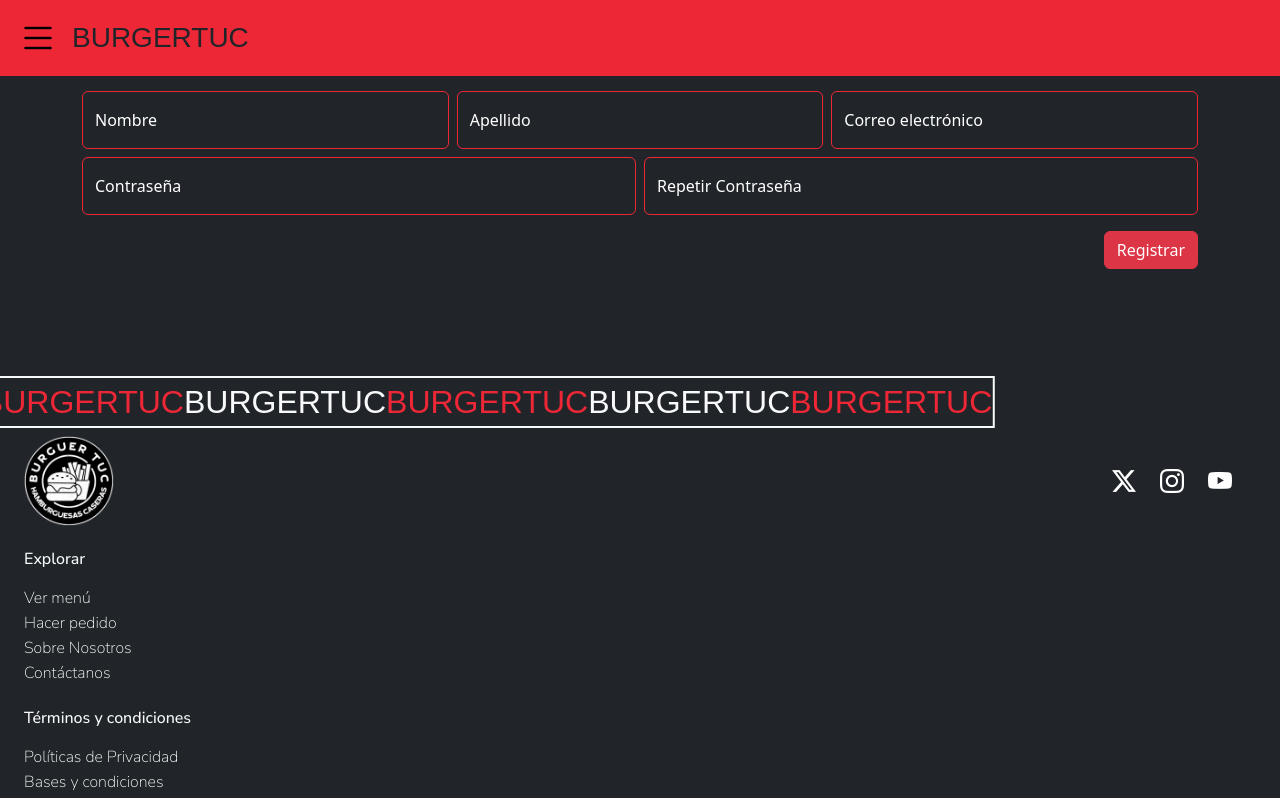
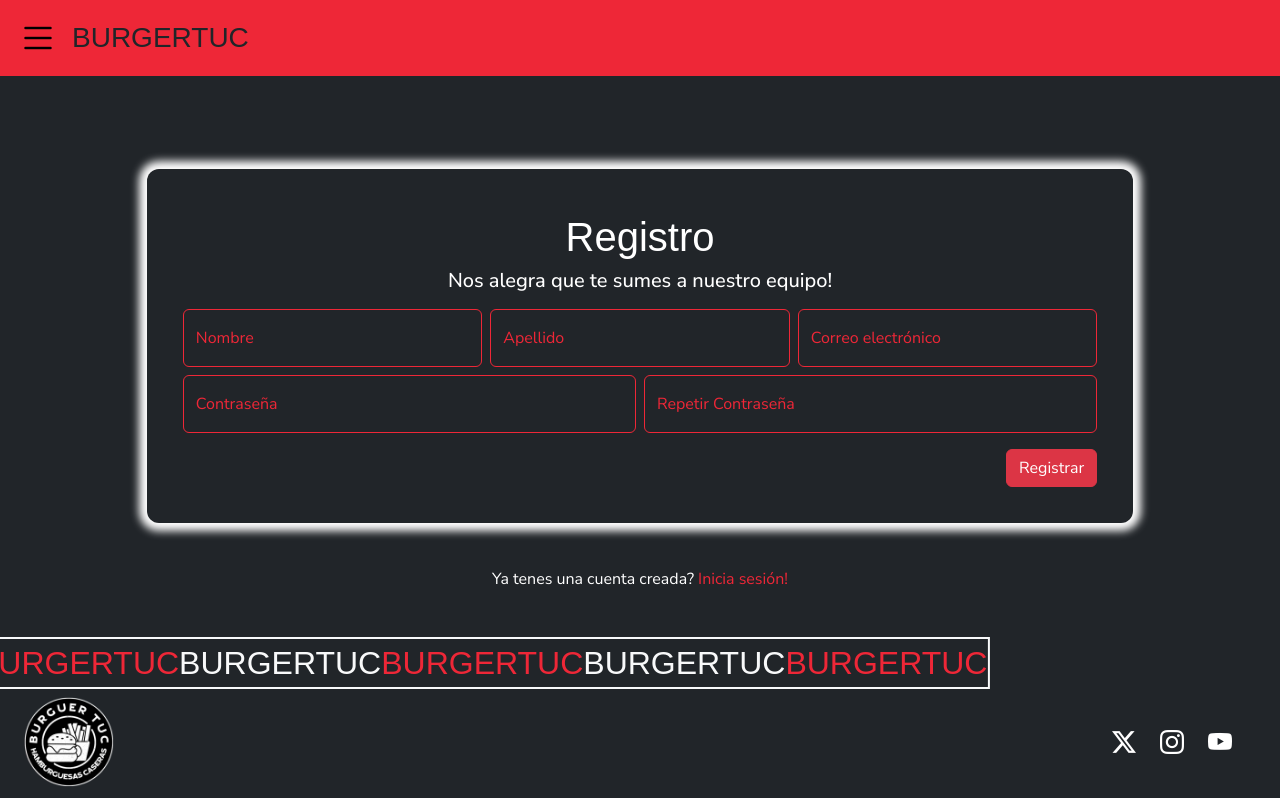
Before and after one commit to ignaciolencina/proyecto-final-grupo1-frontend, a React (Vite) app: page /register in a window 1280 px wide. Shown: the top 798 px of the page. Built offline with nearby package versions, Linux system fonts and the light colour scheme; no server answers; a web font is replaced by a local one.

Commit message:
agrego registro form y estilos

```diff
--- a/src/components/Register/RegisterForm.jsx
+++ b/src/components/Register/RegisterForm.jsx
@@ -8,21 +8,9 @@
 import { postRegisterFn } from "../../api/auth";
 
 const RegisterForm = () => {
-  // ---------------------------------------------
-  // Zustand
-  // ---------------------------------------------
-
   const { login } = useSession();
 
-  // ---------------------------------------------
-  // RRD
-  // ---------------------------------------------
-
   const navigate = useNavigate();
-
-  // ---------------------------------------------
-  // RHF
-  // ---------------------------------------------
 
   const {
     register,
@@ -31,19 +19,16 @@
     reset,
   } = useForm();
 
-  // ---------------------------------------------
-  // RQ
-  // ---------------------------------------------
-
   const { mutate: postRegister } = useMutation({
     mutationFn: postRegisterFn,
     onSuccess: (userData) => {
       toast.dismiss();
-      toast.success(`Registrado. Bienvenido, ${userData.firstname}`);
+      toast.success(
+        `Nuevo usuario registrado. Bienvenido, ${userData.firstname}`
+      );
 
       reset();
 
-      // Hacer el login en el cliente
       login(userData);
 
       setTimeout(() => {
@@ -56,18 +41,10 @@
     },
   });
 
-  // ---------------------------------------------
-  // HANDLERS
-  // ---------------------------------------------
-
   const handleSubmit = (data) => {
     toast.loading("Guardando nuevo usuario");
     postRegister(data);
   };
-
-  // ---------------------------------------------
-  // RENDERIZADO
-  // ---------------------------------------------
 
   return (
     <form className="row g-2" onSubmit={onSubmitRHF(handleSubmit)}>
@@ -138,7 +115,7 @@
               value:
                 /^(?=.*[a-z])(?=.*[A-Z])(?=.*\d)(?=.*[$@$!%*?&])([A-Za-z\d$@$!%*?&]|[^ ]){8,15}$/,
               message:
-                "La contraseña debe tener una minúscula, una mayúscula, un dígito, y un caracter especial, entre 8 y 15 caracteres",
+                "La contraseña debe tener una mayúscula, una minúscula, un dígito, y un caracter especial. Entre 8 y 15 caracteres",
             },
           }}
           register={register}
--- a/src/constants/routes.jsx
+++ b/src/constants/routes.jsx
@@ -3,7 +3,7 @@
 import AuthViews from "../views/routing/AuthViews";
 import PrivateViews from "../views/routing/PrivateViews";
 import LoginView from "../views/Login/LoginView";
-import RegisterForm from "../components/Register/RegisterForm";
+import RegisterView from "../views/Register/RegisterView";
 
 export const router = createBrowserRouter([
   {
@@ -26,7 +26,7 @@
           },
           {
             path: "register",
-            element: <RegisterForm />,
+            element: <RegisterView />,
           },
         ],
       },
--- a/src/views/Login/LoginView.jsx
+++ b/src/views/Login/LoginView.jsx
@@ -10,17 +10,18 @@
       <article className="login-card">
         <div className="login-content">
           <h1 className="text-center mt-2 login-titulo">Bienvenido</h1>
-          <h2 className="text-center fs-5">Accede a tu cuenta</h2>
+          <h2 className="text-center fs-5 mb-3">Accede a tu cuenta</h2>
           <LoginForm />
         </div>
       </article>
-      <article className="mt-5 text-center ">
+      <article className="mt-5 text-center register ">
         <p>
+          Aun no tienes cuenta creada?
           <Link
-            className="text-decoration-none register-content ms-1"
+            className="text-decoration-none register-link ms-1"
             to="/register"
           >
-            Registrar cuenta
+            Registrate!
           </Link>
         </p>
       </article>
--- a/src/views/Login/loginStyle.css
+++ b/src/views/Login/loginStyle.css
@@ -1,5 +1,3 @@
-
-
 .login-section {
     display: flex;
     flex-direction: column;
@@ -18,7 +16,7 @@
     width: 90%;
     position: relative;
     overflow: hidden; /* Ocultar contenido que sobrepase los bordes */
-    margin: 20px auto;
+    margin: 20px auto; /* Centra la tarjeta */
     padding: 20px;
     box-sizing: border-box;
 
@@ -43,13 +41,16 @@
     padding: 1rem;
   }
 
-  .register-content {
+  .register{
+    color: var(--color-claro);
+  }
+
+  .register-link {
   color: var(--color-detalles);
   }
 
   .form-control {
-    background-color: transparent !important;
-    color: var(--color-claro) !important;
+    background-color: transparent 50% !important;
   }
 
   .form-control:focus {
@@ -59,7 +60,7 @@
 
   label {
     background-color: transparent !important; /* Hacer el label transparente */
-    color: var(--color-claro) !important; /* Asegúrate de que el texto del label sea visible */
+    color: var(--color-detalles) !important; /* Asegúrate de que el texto del label sea visible */
   }
 
   label::after {
--- a/src/views/Register/RegisterStyle.css
+++ b/src/views/Register/RegisterStyle.css
@@ -1,18 +1,27 @@
 .register-section {
-    display: flex;
-    flex-direction: column;
-    align-items: center;
+  display: flex;
+  flex-direction: column;
+  align-items: center;
+  font-family: var(--fuente-cuerpo);
+  padding: 10px;
+  }
+
+  .registro-titulo{
+    font-family: var(--fuente-titulo);
   }
 
   .register-card {
     border-radius: 0.75rem;
-    box-shadow: 0 0 0.5rem 0.5rem #e4d9da;
-    width: 500px;
-    min-width: 310px;
+    box-shadow: 0 0 0.5rem 0.5rem var(--color-claro);
+    width: 90%;
     position: relative;
     overflow: hidden; /* Ocultar contenido que sobrepase los bordes */
+    margin: 20px auto; /* Centra la tarjeta */
+    padding: 20px;
+    box-sizing: border-box;
   }
 
+/*
   .register-img {
     width: 100%;
     height: 100%;
@@ -22,12 +31,21 @@
     left: 0;
     opacity: 50%;
   }
+  */
 
   .register-content {
     position: relative; /* Asegura que el contenido esté por encima de la imagen */
     z-index: 1; /* Trae el contenido al frente */
-    color: white;
+    color: var(--color-claro);
     padding: 1rem;
+  }
+
+  .login {
+    color: var(--color-claro);
+  }
+
+  .login-link{
+    color: var(--color-detalles);
   }
 
   .alert-block{
@@ -45,5 +63,5 @@
     }
 
     .input-group .btn {
-      margin-left: -1px; /* Ensure button is directly next to the input */
+      margin-left: -1px;
     }
--- a/src/views/Register/RegisterView.jsx
+++ b/src/views/Register/RegisterView.jsx
@@ -1,31 +1,24 @@
 import { Link } from "react-router-dom";
 import RegisterForm from "../../components/Register/RegisterForm";
 import "./registerStyle.css";
+import "../../index.css";
 
 const RegisterView = () => {
   return (
     <section className="register-section mt-5">
-      <article className="register-card text-bg-dark">
-        <img
-          alt="Cocina"
-          className="register-img"
-          src="https://defoin.es/wp-content/uploads/2023/05/curso-innovacion-cocina-defoin-castilla-la-mancha-curso-oficial-gratuito-formacion-oferta-cursos-gratuitos-cursos-sepe-1536x768.jpg"
-        />
+      <article className="register-card">
         <div className="register-content">
-          <h1 className="text-center mt-2">Registro</h1>
+          <h1 className="text-center mt-2 registro-titulo">Registro</h1>
           <h2 className="text-center fs-5 mb-3">
             Nos alegra que te sumes a nuestro equipo!
           </h2>
           <RegisterForm />
         </div>
       </article>
-      <article className="mt-4 text-center">
+      <article className="mt-4 text-center login">
         <p>
           Ya tenes una cuenta creada?
-          <Link
-            className="text-decoration-none text-danger ms-1"
-            to="/register"
-          >
+          <Link className="text-decoration-none login-link ms-1" to="/login">
             Inicia sesión!
           </Link>
         </p>
```
